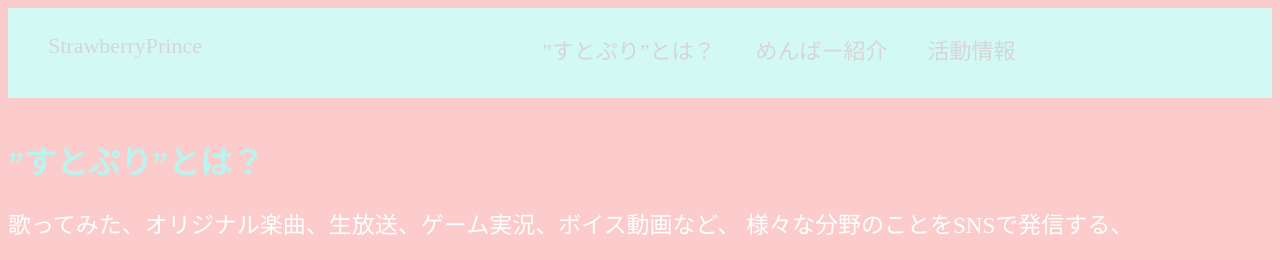
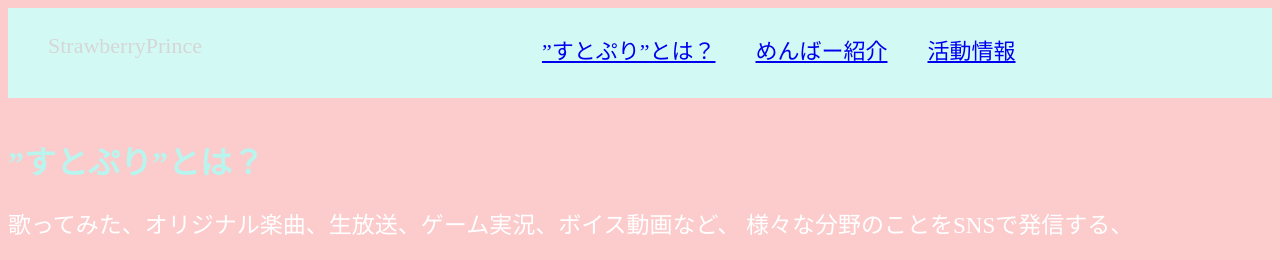
Before and after one commit to Mi2556pr/Mi2556pr.github.io, a plain HTML site: page index.html in a window 1280 px wide. Shown: the top 260 px of the page. Drawn offline with Linux system fonts and the light colour scheme.

Commit message:
Add files via upload

```diff
--- a/index.html
+++ b/index.html
@@ -15,15 +15,15 @@
     <body>
         <div class="header">
                 <li><span>StrawberryPrince</span></li>
-                <li>”すとぷり”とは？</li>
-                <li>めんばー紹介</li>
-                <li>活動情報</li>
+                <li><a href="#first">”すとぷり”とは？</a></li>
+                <li><a href="#second">めんばー紹介</a></li>
+                <li><a href="#third">活動情報</a></li>
             </ul>
         </div>
             <br>
         <div class="first">
 
-            <h1>”すとぷり”とは？</h1>
+            <h1 id="first">”すとぷり”とは？</h1>
             <div class=naiyou>
                 <p>歌ってみた、オリジナル楽曲、生放送、ゲーム実況、ボイス動画など、
                 様々な分野のことをSNSで発信する、
@@ -43,7 +43,7 @@
         </div>
         <br><br>
         <div class="second">
-            <h1>めんばー紹介</h1>
+            <h1 id="second">めんばー紹介</h1>
             <ul class="root">
                 <li>るぅと（Root）</li>
                 <li>1998.10.25 </li>
@@ -89,7 +89,7 @@
         </div>
         <br><br>
         <div class="third">
-            <h1>活動情報</h1>
+            <h1 id="third">活動情報</h1>
             <div class="namahousou">
                 <div class="zikann">
                     <h2>【 生放送 】</h2>
```
